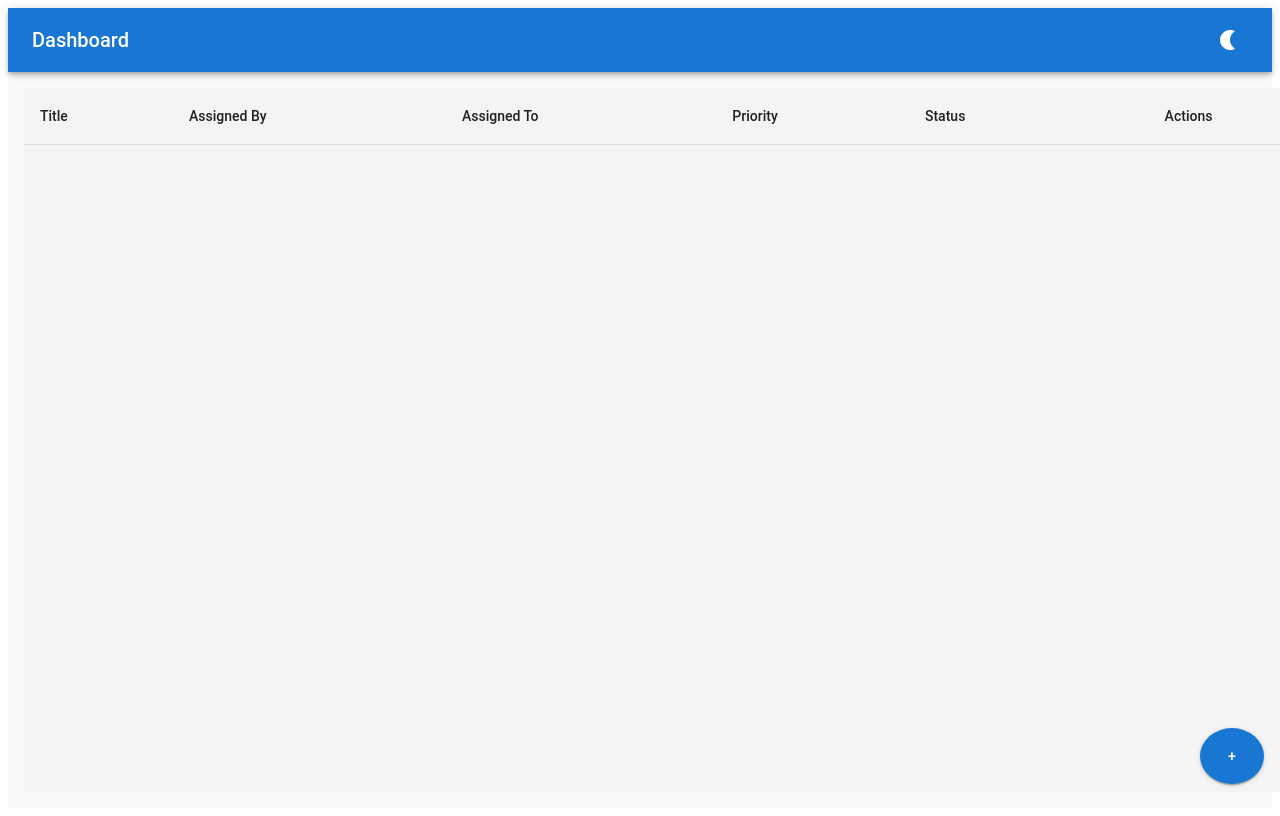
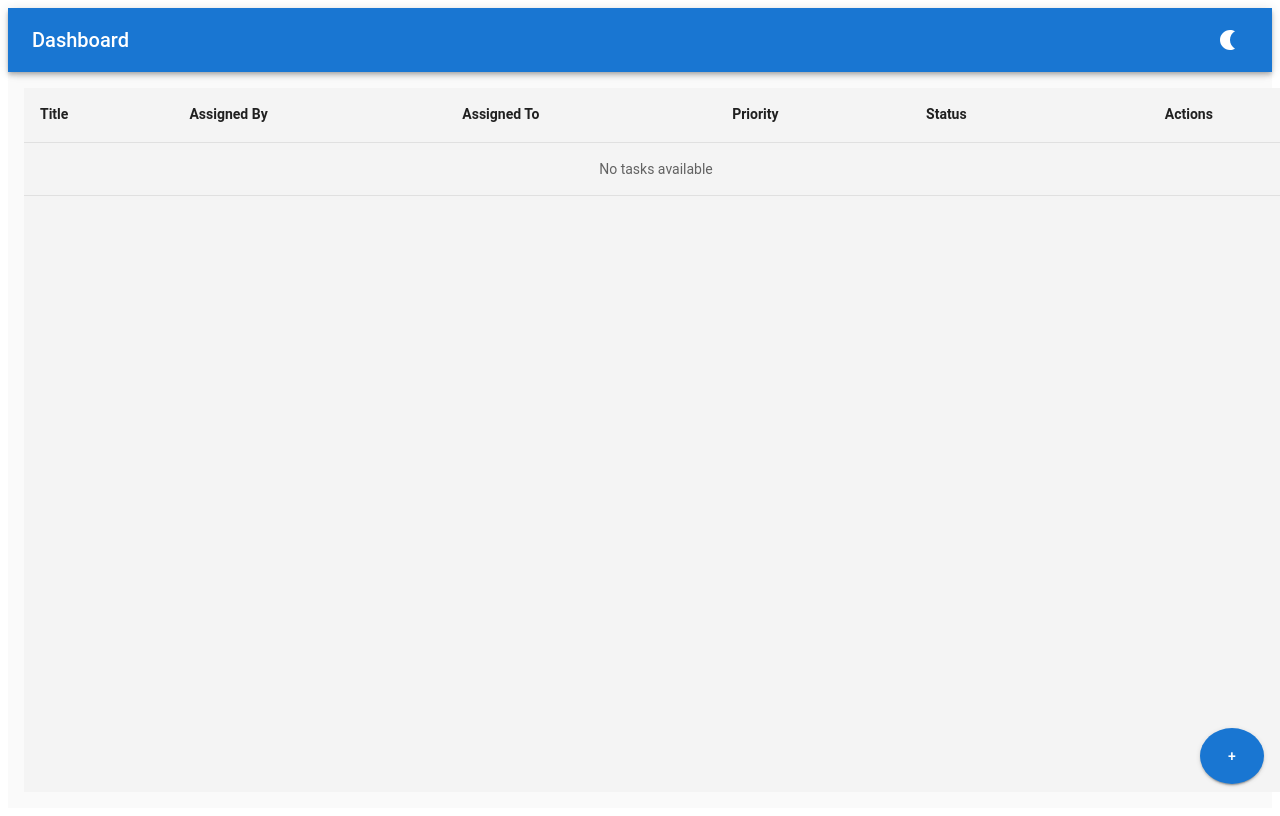
Before and after one commit to Barani05072002/Task_assign_web_application, a React (Vite) app: page /dashboard in a window 1280 px wide. Shown: the top 816 px of the page. Built offline with nearby package versions, Linux system fonts and the light colour scheme; sample sign-in values are in the browser's storage.

Commit message:
fetch the user from localstorage

```diff
--- a/src/components/ProtectedRoute.jsx
+++ b/src/components/ProtectedRoute.jsx
@@ -1,17 +1,21 @@
 import React from "react";
+import PropTypes from "prop-types";
 import { Navigate } from "react-router-dom";
 
 const ProtectedRoute = ({ children }) => {
-  const isAuthenticated = localStorage.getItem("isAuthenticated");
+  const isAuthenticated = JSON.parse(localStorage.getItem("isAuthenticated")) || false;
 
   if (!isAuthenticated) {
-    // If the user is not authenticated, redirect to login
-    localStorage.setItem("isAuthenticated", "False");
-    return <Navigate to="/" />;
+    // Redirect to login with a state message
+    return <Navigate to="/" state={{ message: "Please log in to access this page." }} />;
   }
 
-  // If authenticated, render the children (Dashboard in this case)
+  // If authenticated, render the children
   return children;
 };
 
+ProtectedRoute.propTypes = {
+  children: PropTypes.node.isRequired,
+};
+
 export default ProtectedRoute;
--- a/src/components/TaskForm.jsx
+++ b/src/components/TaskForm.jsx
@@ -1,39 +1,58 @@
 import React, { useState } from "react";
-import { TextField, Button, MenuItem } from "@mui/material";
+import { TextField, Button, MenuItem, Typography, Snackbar, Alert } from "@mui/material";
 
 const TaskForm = ({ onAdd, loggedInUser }) => {
   const [title, setTitle] = useState("");
   const [assignedTo, setAssignedTo] = useState("");
   const [priority, setPriority] = useState("");
-  const [status, setStatus] = useState("In-Todo"); // Default status set to "In-Todo"
+  const [status, setStatus] = useState("In-Todo");
+  const [error, setError] = useState("");
+  const [showSnackbar, setShowSnackbar] = useState(false);
 
-  const users = ["Alice", "Bob", "Charlie", "David"];
+  // Fetch user list dynamically (placeholder for actual fetch)
+  const users = JSON.parse(localStorage.getItem("users"))?.map(user => user.firstname) || [];
 
   const handleSubmit = (e) => {
     e.preventDefault();
-    if (title && assignedTo && priority) {
+
+    if (!title || !assignedTo || !priority) {
+      setError("All fields are required!");
+      setShowSnackbar(true);
+      return;
+    }
+
     onAdd({
       title,
       assignedBy: loggedInUser,
       assignedTo,
       priority,
-        status, // Default status "In-Todo" or user-selected value
+      status,
     });
+
+    // Reset form fields after submission
     setTitle("");
     setAssignedTo("");
     setPriority("");
-      setStatus("In-Todo"); // Reset to default after submission
-    }
+    setStatus("In-Todo");
+  };
+
+  const handleCloseSnackbar = () => {
+    setShowSnackbar(false);
   };
 
   return (
+    <>
       <form onSubmit={handleSubmit}>
+        <Typography variant="h6" gutterBottom>
+          Create a New Task
+        </Typography>
         <TextField
           label="Task Title"
           value={title}
           onChange={(e) => setTitle(e.target.value)}
           fullWidth
           margin="normal"
+          required
         />
         <TextField
           label="Assigned By"
@@ -49,9 +68,10 @@ const TaskForm = ({ onAdd, loggedInUser }) => {
           onChange={(e) => setAssignedTo(e.target.value)}
           fullWidth
           margin="normal"
+          required
         >
-        {users.map((user) => (
-          <MenuItem key={user} value={user}>
+          {users.map((user, index) => (
+            <MenuItem key={index} value={user}>
               {user}
             </MenuItem>
           ))}
@@ -63,6 +83,7 @@ const TaskForm = ({ onAdd, loggedInUser }) => {
           onChange={(e) => setPriority(e.target.value)}
           fullWidth
           margin="normal"
+          required
         >
           <MenuItem value="High">High</MenuItem>
           <MenuItem value="Medium">Medium</MenuItem>
@@ -81,10 +102,23 @@ const TaskForm = ({ onAdd, loggedInUser }) => {
           <MenuItem value="In Progress">In Progress</MenuItem>
           <MenuItem value="Completed">Completed</MenuItem>
         </TextField>
-      <Button type="submit" variant="contained" color="primary" fullWidth>
+        <Button type="submit" variant="contained" color="primary" fullWidth sx={{ mt: 2 }}>
           Add Task
         </Button>
       </form>
+
+      {/* Snackbar for error feedback */}
+      <Snackbar
+        open={showSnackbar}
+        autoHideDuration={4000}
+        onClose={handleCloseSnackbar}
+        anchorOrigin={{ vertical: "top", horizontal: "center" }}
+      >
+        <Alert onClose={handleCloseSnackbar} severity="error" variant="filled">
+          {error}
+        </Alert>
+      </Snackbar>
+    </>
   );
 };
 
--- a/src/components/TaskList.jsx
+++ b/src/components/TaskList.jsx
@@ -1,68 +1,123 @@
 import React from "react";
-import { Table, TableBody, TableCell, TableContainer, TableHead, TableRow, IconButton } from "@mui/material";
+import {
+  Table,
+  TableBody,
+  TableCell,
+  TableContainer,
+  TableHead,
+  TableRow,
+  IconButton,
+  Tooltip,
+  Typography,
+} from "@mui/material";
 import CheckCircleOutlineIcon from "@mui/icons-material/CheckCircleOutline";
 import DeleteOutlineIcon from "@mui/icons-material/DeleteOutline";
 
-const TaskList = ({ tasks, onDelete, onApprove, onRowClick, selectedTaskId }) => {
+const TaskList = React.memo(({ tasks = [], onDelete, onApprove, onRowClick, selectedTaskId }) => {
   return (
     <TableContainer>
       <Table>
         <TableHead>
           <TableRow>
-            <TableCell>Title</TableCell>
-            <TableCell>Assigned By</TableCell>
-            <TableCell>Assigned To</TableCell>
-            <TableCell>Priority</TableCell>
-            <TableCell>Status</TableCell>
-            <TableCell align="center">Actions</TableCell>
+            <TableCell>
+              <Typography variant="subtitle2" sx={{ fontWeight: "bold" }}>
+                Title
+              </Typography>
+            </TableCell>
+            <TableCell>
+              <Typography variant="subtitle2" sx={{ fontWeight: "bold" }}>
+                Assigned By
+              </Typography>
+            </TableCell>
+            <TableCell>
+              <Typography variant="subtitle2" sx={{ fontWeight: "bold" }}>
+                Assigned To
+              </Typography>
+            </TableCell>
+            <TableCell>
+              <Typography variant="subtitle2" sx={{ fontWeight: "bold" }}>
+                Priority
+              </Typography>
+            </TableCell>
+            <TableCell>
+              <Typography variant="subtitle2" sx={{ fontWeight: "bold" }}>
+                Status
+              </Typography>
+            </TableCell>
+            <TableCell align="center">
+              <Typography variant="subtitle2" sx={{ fontWeight: "bold" }}>
+                Actions
+              </Typography>
+            </TableCell>
           </TableRow>
         </TableHead>
         <TableBody>
-          {tasks.map((task) => (
+          {tasks.length > 0 ? (
+            tasks.map((task) => (
               <TableRow
                 key={task.id}
                 onClick={() => onRowClick(task)}
                 style={{
                   cursor: "pointer",
-                backgroundColor: selectedTaskId === task.id ? "#f0f0f0" : "white",
+                  backgroundColor: selectedTaskId === task.id ? "#e3f2fd" : "white",
                   transition: "background-color 0.3s ease",
                 }}
-              onMouseEnter={(e) => e.target.style.backgroundColor = "#f5f5f5"}
-              onMouseLeave={(e) => e.target.style.backgroundColor = selectedTaskId === task.id ? "#f0f0f0" : "white"}
+                onMouseEnter={(e) => (e.target.closest("tr").style.backgroundColor = "#f5f5f5")}
+                onMouseLeave={(e) => (e.target.closest("tr").style.backgroundColor = selectedTaskId === task.id ? "#e3f2fd" : "white")}
               >
                 <TableCell>{task.title}</TableCell>
                 <TableCell>{task.assignedBy}</TableCell>
                 <TableCell>{task.assignedTo}</TableCell>
-              <TableCell>{task.priority}</TableCell>
+                <TableCell>
+                  <Typography
+                    sx={{
+                      color: task.priority === "High" ? "red" : task.priority === "Medium" ? "orange" : "green",
+                      fontWeight: "bold",
+                    }}
+                  >
+                    {task.priority}
+                  </Typography>
+                </TableCell>
                 <TableCell>{task.status}</TableCell>
                 <TableCell align="center">
+                  <Tooltip title="Approve Task">
                     <IconButton
                       color="success"
                       onClick={(e) => {
                         e.stopPropagation();
                         onApprove(task.id);
                       }}
-                  title="Approve Task"
                     >
                       <CheckCircleOutlineIcon />
                     </IconButton>
+                  </Tooltip>
+                  <Tooltip title="Delete Task">
                     <IconButton
                       color="error"
                       onClick={(e) => {
                         e.stopPropagation();
                         onDelete(task.id);
                       }}
-                  title="Delete Task"
                     >
                       <DeleteOutlineIcon />
                     </IconButton>
+                  </Tooltip>
                 </TableCell>
               </TableRow>
-          ))}
+            ))
+          ) : (
+            <TableRow>
+              <TableCell colSpan={6} align="center">
+                <Typography variant="body2" color="textSecondary">
+                  No tasks available
+                </Typography>
+              </TableCell>
+            </TableRow>
+          )}
         </TableBody>
       </Table>
     </TableContainer>
   );
-};
+});
 
 export default TaskList;
```
Lines whose indentation alone changed are shown as unchanged.
